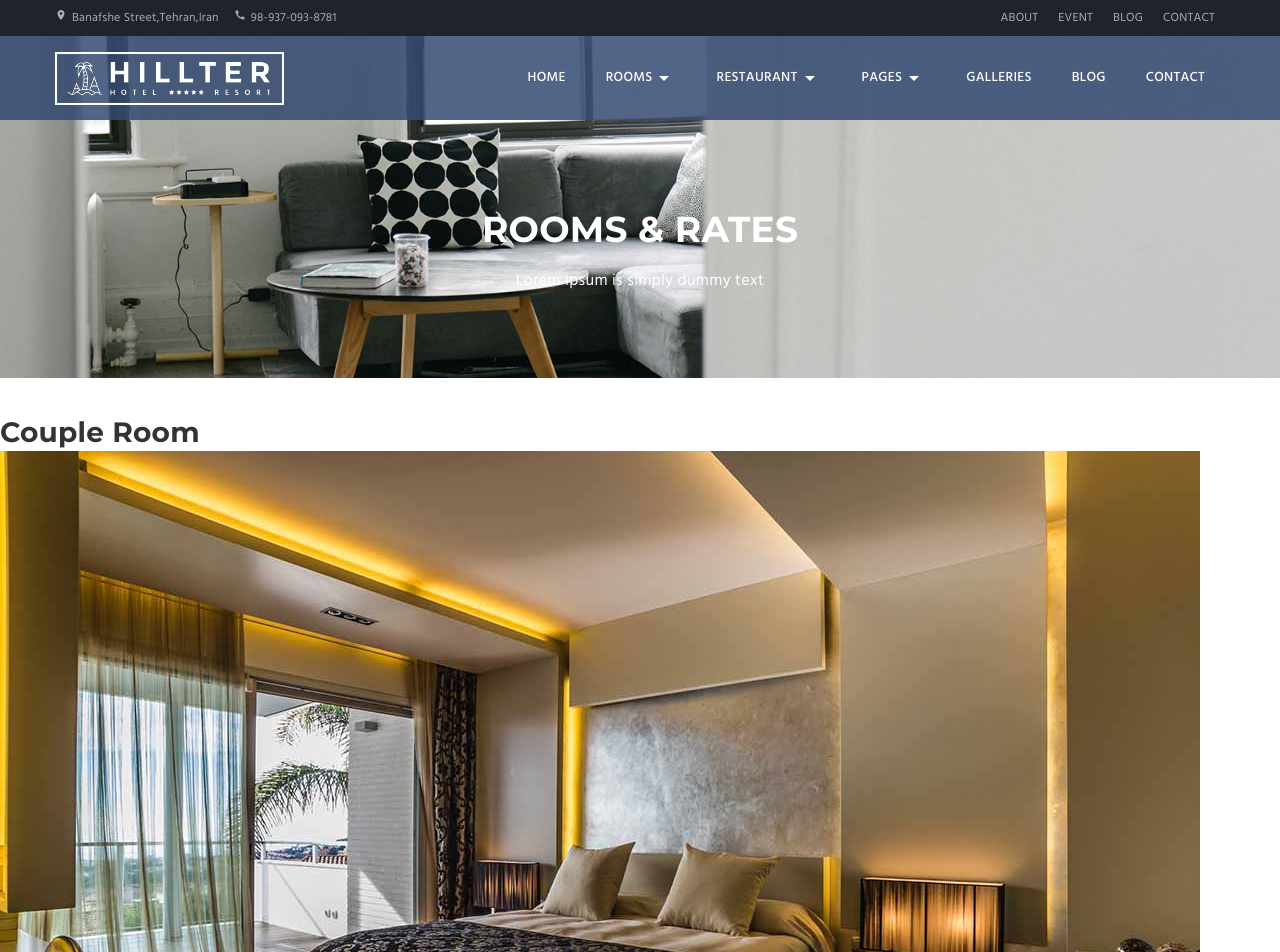
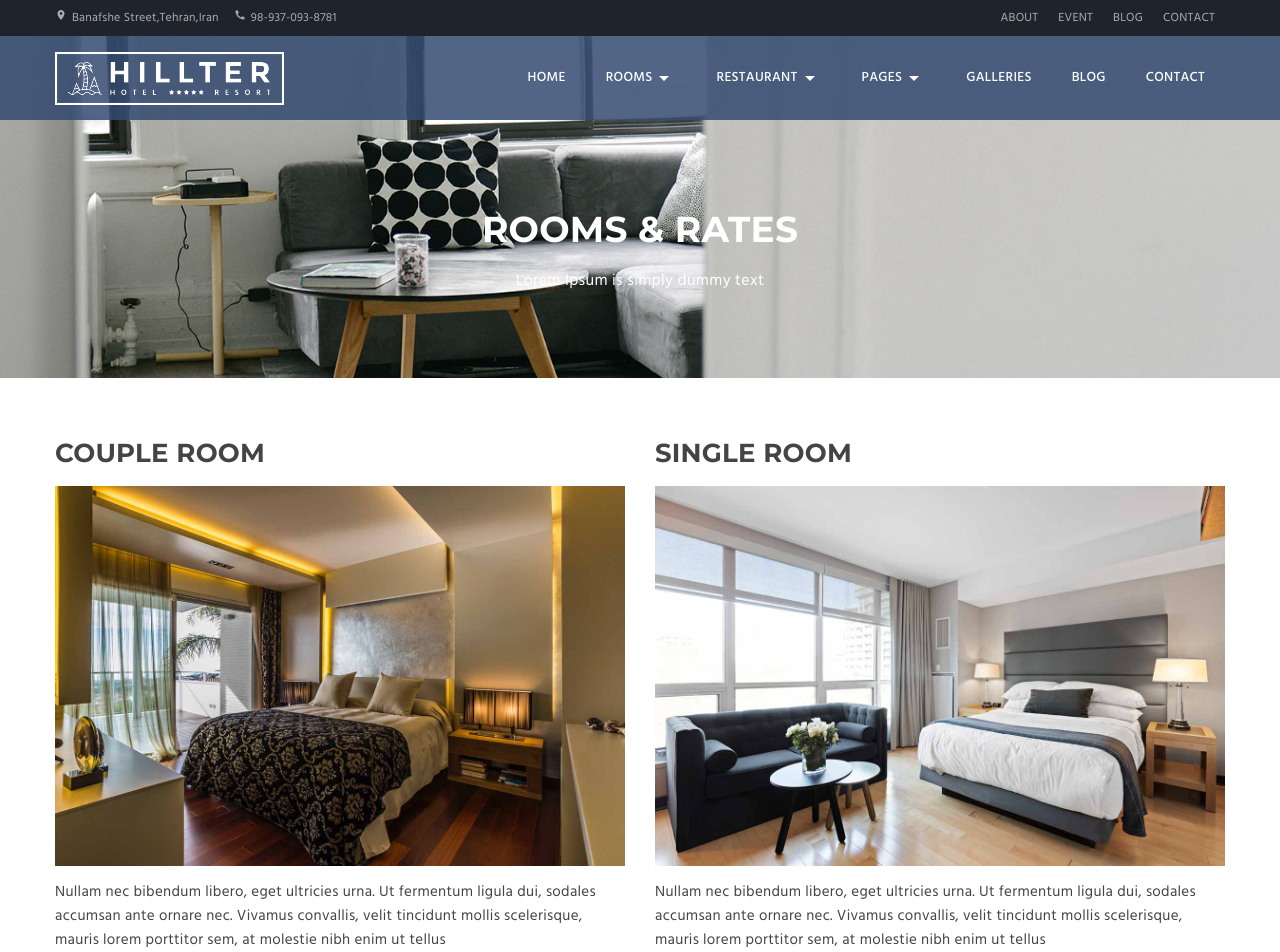
Before and after one commit to SalimiDev/Hotel-ReactJsApp, a React (Create React App) app: page /rooms in a window 1280 px wide. Shown: the top 952 px of the page. Built offline with nearby package versions, Linux system fonts and the light colour scheme.

Commit message:
feat:Add room component UI and styles

```diff
--- a/src/pages/Rooms/Room.js
+++ b/src/pages/Rooms/Room.js
@@ -1,12 +1,15 @@
-import React from 'react';
+import { RoomContainer } from './RoomStyled';
+import '../../styles/utils/_components.scss';
 
 const Room = ({ data }) => {
     const { id, title, image, price, shortDescrip } = data;
 
     return (
-        <div className='room'>
-            <div className='container'>
-                <h2>{title}</h2>
+        <RoomContainer className='room'>
+            <div className='room-wrapper'>
+                <h2>
+                    <a href='/'>{title}</a>
+                </h2>
                 <div className='imgContainer'>
                     <a href='/'>
                         <img src={image} alt='' />
@@ -15,12 +18,12 @@ const Room = ({ data }) => {
                 <p className='descrip'>{shortDescrip}</p>
                 <div className='priceContaienr'>
                     <p className='price'>
-                        starting <span>{price}</span>/day
+                        starting <span>${price}</span>/day
                     </p>
-                    <button>VIEW DETAILS</button>
+                    <button className='btn btn-orange btn-sm'>VIEW DETAILS</button>
                 </div>
             </div>
-        </div>
+        </RoomContainer>
     );
 };
 
--- /dev/null
+++ b/src/pages/Rooms/RoomStyled.js
@@ -0,0 +1,106 @@
+import styled from 'styled-components';
+import roomsCover from '../../assets/images/rooms-cover.jpg';
+
+//**********Rooms Component Styles***********
+export const RoomsContainer = styled.div`
+    width: 100%;
+    display: flex;
+    align-items: center;
+    flex-direction: column;
+
+    & .banner {
+        position: relative;
+        top: -84px;
+        width: 100%;
+        height: 342px;
+        display: flex;
+        margin-bottom: -45px;
+        justify-content: center;
+        align-items: center;
+        flex-direction: column;
+        padding-top: 100px;
+        background-image: url(${roomsCover});
+        object-fit: contain;
+        background-size: cover;
+        background-repeat: no-repeat;
+        background-position: center center;
+        overflow: hidden;
+        & h2 {
+            color: white;
+            font: 700 36px 'Montserrat';
+        }
+        & p {
+            color: white;
+            font: 16px 'Hind';
+        }
+    }
+
+    & .rooms-wrapper {
+        display: flex;
+        flex-wrap: wrap;
+        justify-content: center;
+
+        @media (min-width: 768px) {
+            width: 750px;
+        }
+        @media (min-width: 992px) {
+            width: 970px;
+        }
+        @media (min-width: 1200px) {
+            width: 1200px;
+        }
+    }
+`;
+
+//**********Room Component Styles***********
+export const RoomContainer = styled.div`
+    padding: 0 15px;
+    margin: 20px 0;
+
+    & .room-wrapper {
+        display: flex;
+        flex-direction: column;
+        row-gap: 14px;
+
+        @media (min-width: 992px) {
+            width: 455px;
+        }
+        @media (min-width: 1200px) {
+            width: 570px;
+        }
+        & h2 {
+            color: inherit;
+            font: 700 26px 'Montserrat';
+            text-transform: uppercase;
+
+            & a {
+                text-decoration: none;
+            }
+        }
+
+        & .descrip {
+            margin: 0;
+        }
+
+        & .priceContaienr {
+            display: flex;
+            justify-content: space-between;
+            align-items: center;
+            border-top: 1px solid #e4e4e4;
+            border-bottom: 1px solid #e4e4e4;
+
+            & .price {
+                color: #898989;
+                font: 14px 'Montserrat';
+                line-height: 30px;
+
+                & span {
+                    color: #333333;
+                    font-size: 26px;
+                    font-weight: 700;
+                    font-family: 'Montserrat';
+                }
+            }
+        }
+    }
+`;
--- a/src/pages/Rooms/Rooms.js
+++ b/src/pages/Rooms/Rooms.js
@@ -1,8 +1,7 @@
 import React from 'react';
 import Room from './Room';
-import styled from 'styled-components';
 import { roomsData } from '../../data/roomsData';
-import roomsCover from '../../assets/images/rooms-cover.jpg';
+import { RoomsContainer } from './RoomStyled';
 
 const Rooms = () => {
     return (
@@ -11,41 +10,13 @@ const Rooms = () => {
                 <h2>ROOMS & RATES</h2>
                 <p>Lorem Ipsum is simply dummy text</p>
             </div>
-            {roomsData.map((room, index) => (
-                <Room data={room} key={index} />
-            ))}
+            <div className='rooms-wrapper'>
+                {roomsData.map((room, index) => (
+                    <Room data={room} key={index} />
+                ))}
+            </div>
         </RoomsContainer>
     );
 };
 
 export default Rooms;
-
-//**********Styles***********
-const RoomsContainer = styled.div`
-    & .banner {
-        position: relative;
-        top: -84px;
-        width: 100%;
-        height: 342px;
-        display: flex;
-        margin-bottom: -45px;
-        justify-content: center;
-        align-items: center;
-        flex-direction: column;
-        padding-top: 100px;
-        background-image: url(${roomsCover});
-        object-fit: contain;
-        background-size: cover;
-        background-repeat: no-repeat;
-        background-position: center center;
-        overflow: hidden;
-        & h2 {
-            color: white;
-            font: 700 36px 'Montserrat';
-        }
-        & p {
-            color: white;
-            font: 16px 'Hind';
-        }
-    }
-`;
```
